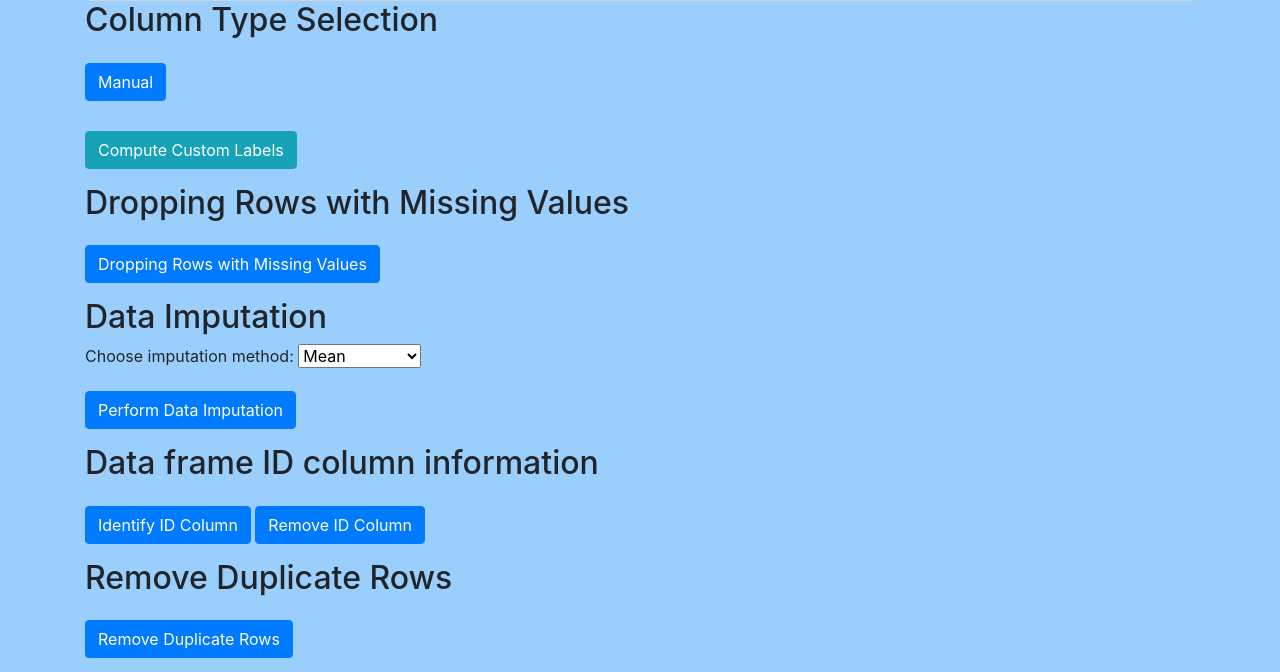
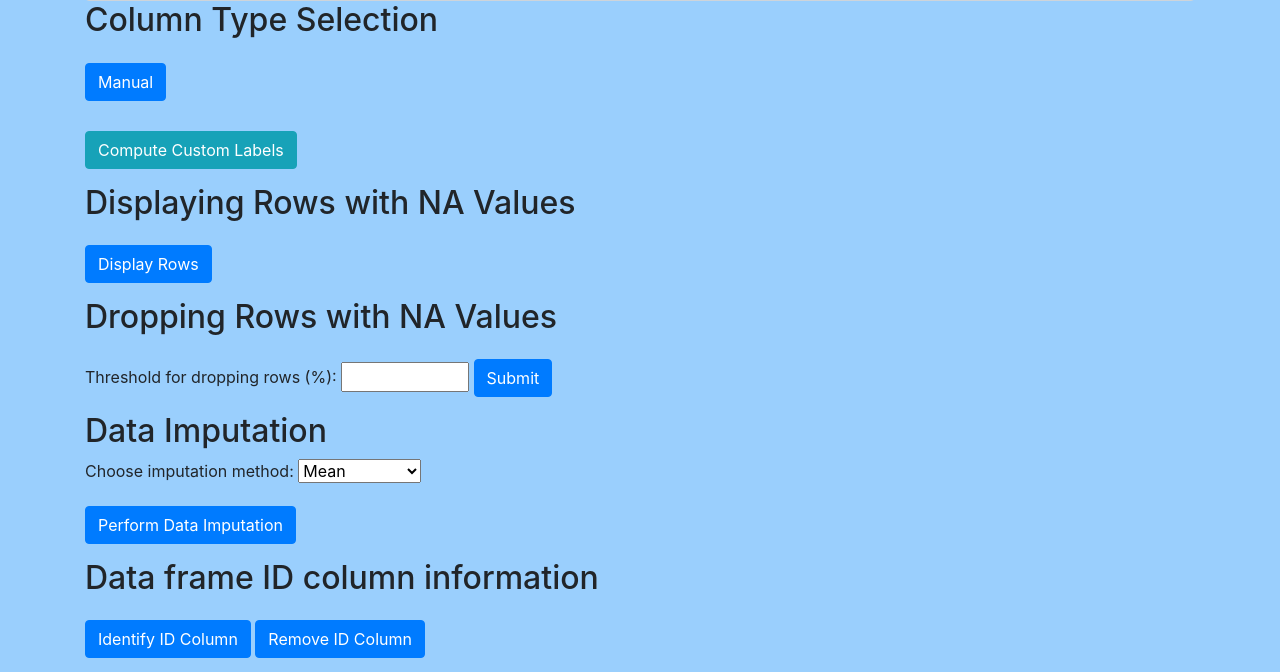
Before and after one commit to anandr07/EzFlow.ai, a Flask app: page / in a window 1280 px wide. Shown: the part 257-929 px from the top of the page. Run offline with Flask 3, Linux system fonts and the light colour scheme; some libraries are stand-ins or nearby versions.

Commit message:
added drop rows with na values

```diff
--- a/app/controllers/data_processing_controller.py
+++ b/app/controllers/data_processing_controller.py
@@ -16,7 +16,7 @@ from sklearn.preprocessing import LabelEncoder, OneHotEncoder
 from flask import render_template, request, redirect, url_for
 from app import app
 from app.services.data_processing_service import drop_selected_columns, process_uploaded_file, col_labelling,correct_category_dtype
-from app.services.data_processing_service import perform_imputation, dropping_rows_with_missing_value, manual_col_labelling, find_id_column,process_dataframe_remove_id
+from app.services.data_processing_service import perform_imputation, display_rows_with_na_values,dropping_rows_with_na_values, manual_col_labelling, find_id_column,process_dataframe_remove_id
 
 # Here the data is being declared globally
 cleaned_data=None
@@ -28,7 +28,9 @@ def homepage():
 
 @app.route('/')
 def index():
-    return render_template('index.html', data_head=None,data_impute=None,imputation_attempted=False)  # Pass data_head and data_impute as None initially The imputation_attempted should be False as we dont want to display any thing from the data_imputation button if its not clicked
+
+    return render_template('index.html', data_head=None,data_impute=None,imputation_attempted=False,dropping_rows_attempted=False,dropping_rows_attempted_1=False,rows_before=None,features_dropped=None)  # Pass data_head and data_impute as None initially The imputation_attempted should be False as we dont want to display any thing from the data_imputation button if its not clicked
+  # Pass data_head and data_impute as None initially The imputation_attempted should be False as we dont want to display any thing from the data_imputation button if its not clicked
 
 
 @app.route('/upload', methods=['POST'])
@@ -99,20 +101,36 @@ def compute_custom_labels():
         return render_template('index.html', error_message=f"An error occurred during custom label computation: {e}", Custom_labelling=Custom_labelling)
 
 
+
+@app.route('/displaying_rows_with_na_values' , methods=['POST'])
+def display_rows_na_values():
+    global cleaned_data
+    try:
+        dropping_rows_attempted_1=True
+        features_dropped,rows_before = display_rows_with_na_values(cleaned_data)
+        return render_template('index.html',dropping_rows_attempted_1=dropping_rows_attempted_1, features_dropped = features_dropped.to_html(),rows_before=rows_before) # Here the  data after dropping the rows is outputted in the webpage
+
+    except Exception as e:
+        return render_template('index.html', error_message=f"An error occured while dropping rows with missing values: {e}", dropping_rows_attempted_1=dropping_rows_attempted_1)
+
+
+
 @app.route('/dropping_rows_with_missing_values' , methods=['POST'])
-def dropping_rows_missing_values():
-    global cleaned_data #here the data is being called for global scope
-    dropping_rows_attempted=True
-    try:
-        cleaned_data, features_na_values_perc = dropping_rows_with_missing_value(cleaned_data) #df and features with na are returned
-        data_head = process_uploaded_file(cleaned_data)
-        print(data_head)
-        print(dropping_rows_attempted)
-        print(features_na_values_perc)
-        return render_template('index.html',data_head = data_head.to_html(), dropping_rows_attempted=dropping_rows_attempted, features_na_values_perc = features_na_values_perc) # Here the  data after dropping the rows is outputted in the webpage
-    except Exception as e:
-        return render_template('index.html', error_message=f"An error occured while dropping rows with missing values: {e}", dropping_rows_attempted=dropping_rows_attempted)
+def dropping_rows_na_values():
+     global cleaned_data #here the data is being called for global scope
+     dropping_rows_attempted=True
+     try:
+         threshold = float(request.form['threshold'])#
+         df_cleaned, features_dropped__1,rows = dropping_rows_with_na_values(cleaned_data, threshold)
+         data_head = df_cleaned.head()
+         print('-----------',data_head)
 
+         print('--------------------------------',rows)
+        #  return render_template('index.html',data_head = data_head.to_html(), dropping_rows_attempted=dropping_rows_attempted, features_na_values_perc = features_na_values_perc.to_html()) # Here the  data after dropping the rows is outputted in the webpage
+         return render_template('index.html',data_head = data_head.to_html(),dropping_rows_attempted=dropping_rows_attempted, features_dropped_1 = features_dropped__1,rows=rows) # Here the  data after dropping the rows is outputted in the webpage
+
+     except Exception as e:
+         return render_template('index.html', error_message=f"An error occured while dropping rows with missing values: {e}", dropping_rows_attempted=dropping_rows_attempted)
 
 #******************************************************************ADD CODES HERE ONLY***************************************************************************************** #
 @app.route('/data_impuation', methods=['POST'])
--- a/app/templates/index.html
+++ b/app/templates/index.html
@@ -135,22 +135,62 @@
             </table>
         {% endif %}
 
-        <h2 class="text-left">Dropping Rows with Missing Values</h2>
-        <form action="{{ url_for('dropping_rows_missing_values') }}" method="post">
-            <input type="hidden" name="data" value="{{ df }}">
-            <button type="submit" class="btn btn-primary">Dropping Rows with Missing Values</button>
+        <h2 class="text-left">Displaying Rows with NA Values</h2>
+        <form action="{{ url_for('display_rows_na_values') }}" method="post">
+            <input type="hidden" name="data" value="{{ features_dropped }}">
+            <button type="submit" class="btn btn-primary">Display Rows</button>
         </form>
 
-        {% if dropping_rows_attempted %}
-            {% if features_na_values_perc %}
-                <div class="table-container">
-                    <h2>Values Dropped</h2>
-                    {{ features_na_values_perc | safe }}
-                </div>
-            {% else %}
-                <p>No rows dropped</p>
-            {% endif %}
+    {% if dropping_rows_attempted_1 %}
+        {% if rows_before %}
+            <div class="alert alert-success" role="alert">
+                percenatge of Features from which rows will be  dropped:
+            </div>
+            {{ features_dropped | safe }}
+
+            <div class="alert alert-info mt-2" role="alert">
+                Number of Rows Before Dropping:
+            </div>
+            <div>{{ rows_before | safe }}</div>
+        {% else %}
+            <div class="alert alert-warning" role="alert">
+                No rows were dropped based on the specified criteria.
+            </div>
+
         {% endif %}
+    {% endif %}
+
+
+
+
+
+
+    <h2 class="text-left">Dropping Rows with NA Values</h2>
+<form action="{{ url_for('dropping_rows_na_values') }}" method="post">
+    <!-- Assuming that the 'df' variable is the DataFrame converted to HTML before passing to the template -->
+    <input type="hidden" name="data" value="{{ data_head }}">
+
+    <!-- Input for threshold value -->
+    <label for="threshold">Threshold for dropping rows (%):</label>
+    <input type="number" id="threshold" name="threshold" step="0.01" min="0" max="100" required>
+
+    <button type="submit" class="btn btn-primary">Submit</button>
+</form>
+
+{% if dropping_rows_attempted %}
+    {% if features_dropped_1 %}
+        <div class="table-container" style="margin: 20px; padding: 10px; border: 1px solid #ddd; box-shadow: 0 2px 4px rgba(0,0,0,0.1);">
+            <h2 style="border-bottom: 2px solid #007bff; padding-bottom: 5px; margin-bottom: 10px; color: #007bff;">Dropped Rows Summary</h2>
+            <div style="overflow-x: auto;">
+                {{ features_dropped_1 | safe }}
+                {{data_head| safe}}
+                {{rows|safe}}
+            </div>
+        </div>
+    {% else %}
+        <p style="font-style: italic; color: #888;">No rows dropped based on the specified threshold.</p>
+    {% endif %}
+{% endif %}
 
         <h2 class="text-left">Data Imputation</h2>
 
```
Also changed, not shown: app/services/data_processing_service.py (+100 -23 lines).
